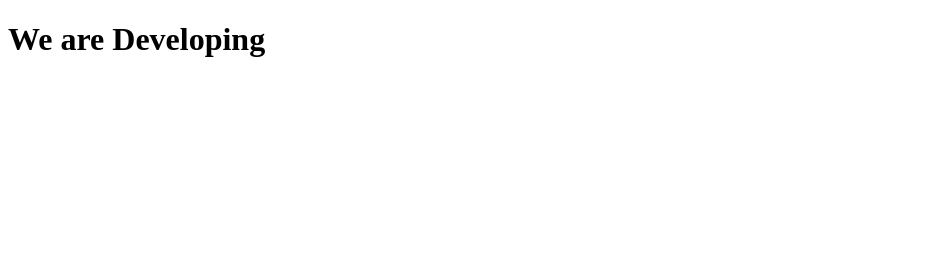
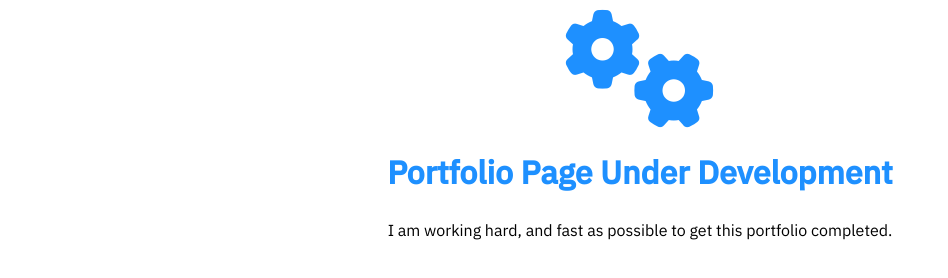
Before and after one commit to DesiredxV1to/peeceechip.github.io, a plain HTML site: page index.html in a window 1280 px wide. Shown: the whole page, without its empty margins (0-948 px from the left). Drawn offline with Linux system fonts and the light colour scheme.

Commit message:
Update index.html

```diff
--- a/index.html
+++ b/index.html
@@ -1,11 +1,27 @@
 <!DOCTYPE html>
 
 <html lang="en">
-<head>
-<title> Building </title>
-</head>
+    <head>
+        <title>PeEcEeChIP Portfolio</title>
+        <link rel="preconnect" href="https://fonts.googleapis.com">
+<link rel="preconnect" href="https://fonts.gstatic.com" crossorigin>
+<link href="https://fonts.googleapis.com/css2?family=IBM+Plex+Sans+Arabic:wght@300;400;500&display=swap" rel="stylesheet">
+<script src="https://kit.fontawesome.com/1ff9319522.js" crossorigin="anonymous"></script>
+<style>
+    body {
+        font-family: 'IBM Plex Sans Arabic', sans-serif;
+    }
 
-<body>
-<h1> We are Developing </h1>
-</body>
+    h1{
+        color: Dodgerblue;
+    }
+</style>
+    </head>
+    <body>
+        <center>
+            <i class="fa-solid fa-gears" style="font-size: 120px; color: Dodgerblue;"></i>
+            <h1>Portfolio Page Under Development</h1>
+            <p>I am working hard, and fast as possible to get this portfolio completed.</p>
+        </center>
+    </body>
 </html>
```
